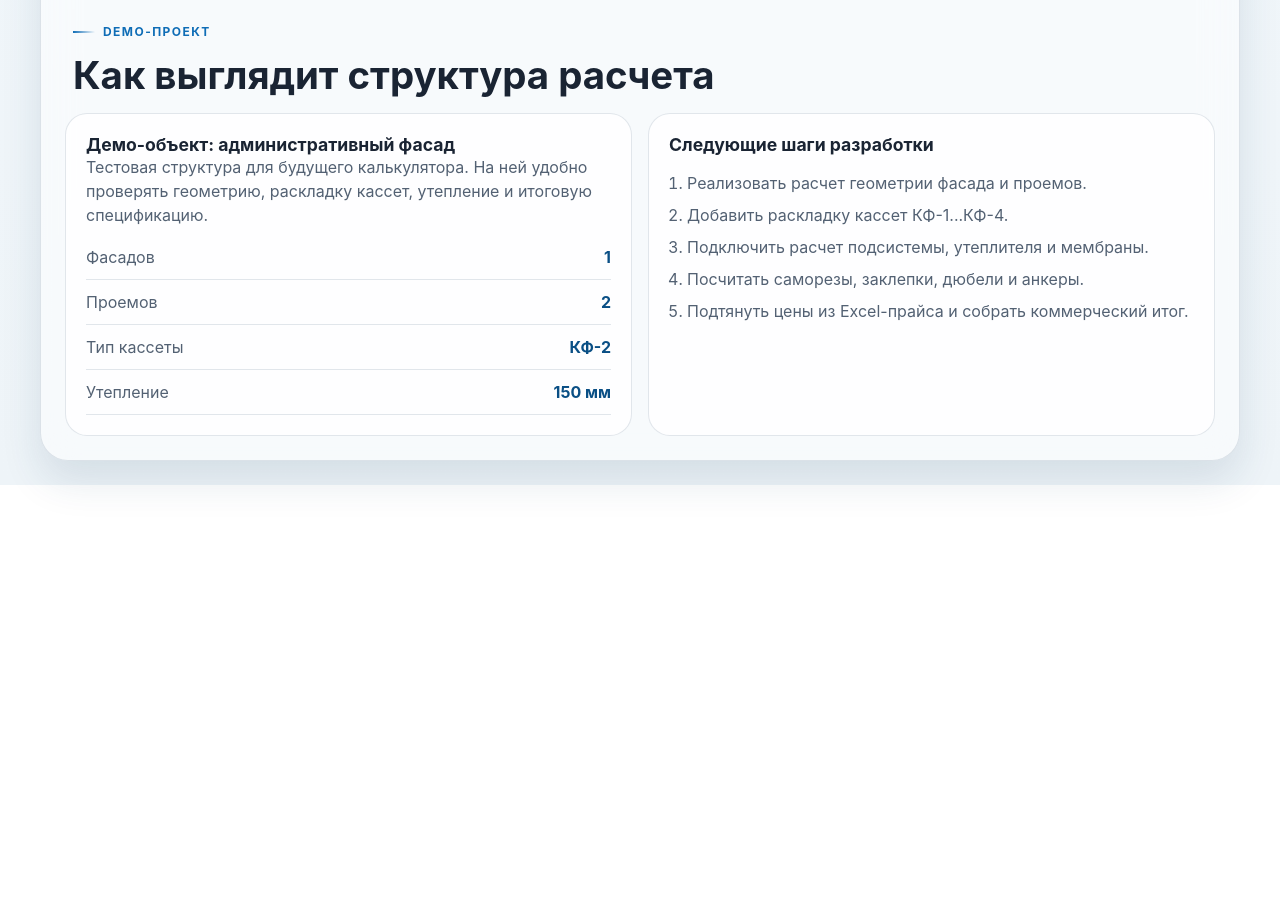
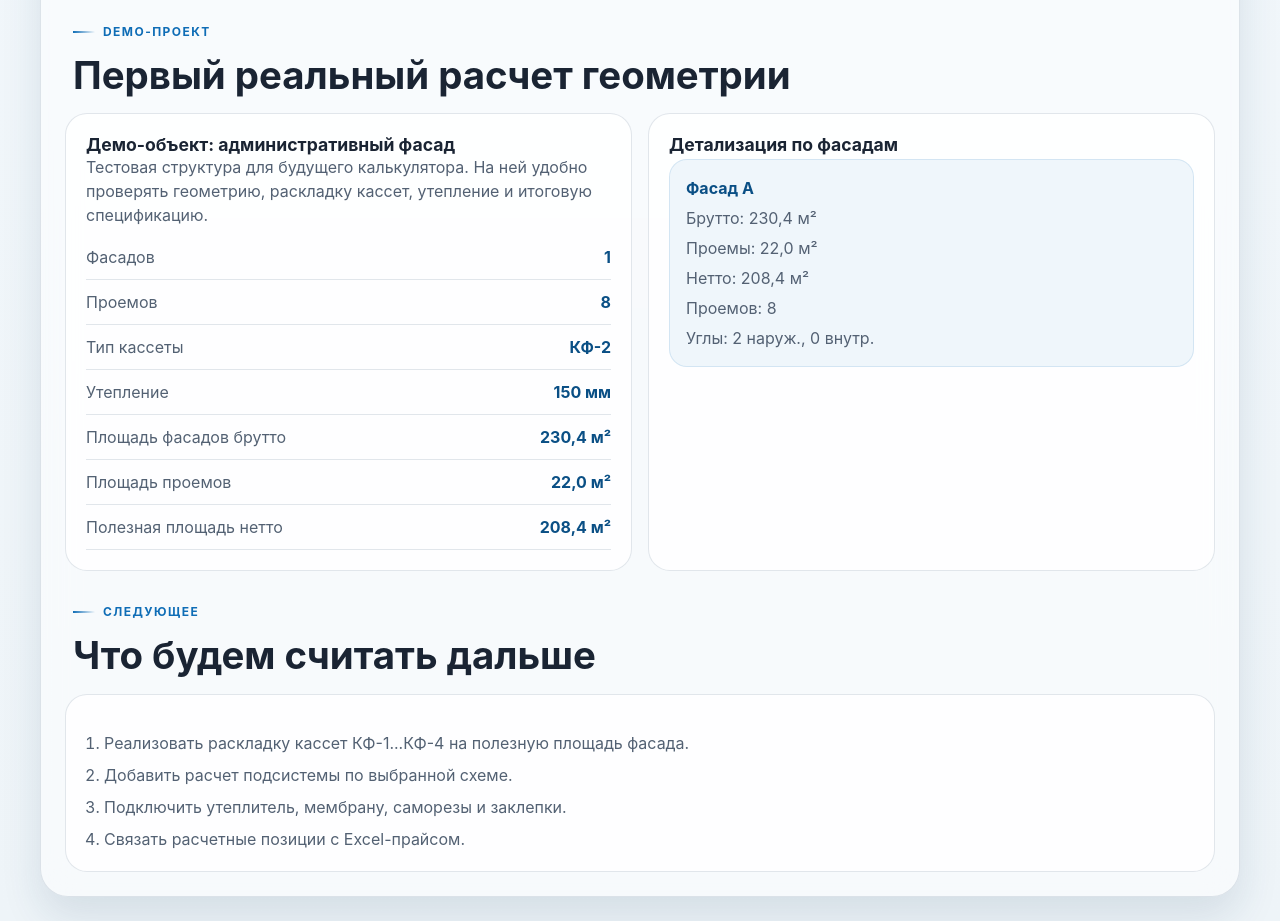
Before and after one commit to kilevoy/fasad, a React (Vite) app: page / in a window 1280 px wide. Shown: the part 2020-2941 px from the top of the page. Before the commit the page ends 2505 px from the top, so only its background shows below. Built offline with nearby package versions, Linux system fonts and the light colour scheme.

Commit message:
Add facade geometry calculation

```diff
--- a/src/App.tsx
+++ b/src/App.tsx
@@ -2,9 +2,11 @@ import './index.css'
 import { facadeCassetteTypes } from './entities/catalog/facade-cassette-types'
 import { inventoryModules } from './entities/catalog/inventory-modules'
 import { createDemoProject } from './features/calculator/model/create-demo-project'
+import { calculateProjectGeometry } from './features/calculator/model/geometry'
 import type { FacadeCassetteType } from './entities/project/types'
 
 const project = createDemoProject()
+const projectGeometry = calculateProjectGeometry(project)
 
 function formatArea(value: number) {
   return new Intl.NumberFormat('ru-RU', {
@@ -134,7 +136,7 @@ function App() {
         <section className="section">
           <div className="section-heading">
             <span className="section-kicker">Demo-проект</span>
-            <h2>Как выглядит структура расчета</h2>
+            <h2>Первый реальный расчет геометрии</h2>
           </div>
           <div className="grid two-up">
             <article className="card">
@@ -143,11 +145,11 @@ function App() {
               <dl className="spec-list">
                 <div>
                   <dt>Фасадов</dt>
-                  <dd>{formatInteger(project.facades.length)}</dd>
+                  <dd>{formatInteger(projectGeometry.facadeCount)}</dd>
                 </div>
                 <div>
                   <dt>Проемов</dt>
-                  <dd>{formatInteger(project.facades[0].openings.length)}</dd>
+                  <dd>{formatInteger(projectGeometry.totalOpeningCount)}</dd>
                 </div>
                 <div>
                   <dt>Тип кассеты</dt>
@@ -157,19 +159,54 @@ function App() {
                   <dt>Утепление</dt>
                   <dd>{project.insulation.thicknessMm} мм</dd>
                 </div>
+                <div>
+                  <dt>Площадь фасадов брутто</dt>
+                  <dd>{formatArea(projectGeometry.totalGrossAreaM2)} м²</dd>
+                </div>
+                <div>
+                  <dt>Площадь проемов</dt>
+                  <dd>{formatArea(projectGeometry.totalOpeningAreaM2)} м²</dd>
+                </div>
+                <div>
+                  <dt>Полезная площадь нетто</dt>
+                  <dd>{formatArea(projectGeometry.totalNetAreaM2)} м²</dd>
+                </div>
               </dl>
             </article>
             <article className="card">
-              <h3>Следующие шаги разработки</h3>
-              <ol className="numbered-list">
-                <li>Реализовать расчет геометрии фасада и проемов.</li>
-                <li>Добавить раскладку кассет КФ-1...КФ-4.</li>
-                <li>Подключить расчет подсистемы, утеплителя и мембраны.</li>
-                <li>Посчитать саморезы, заклепки, дюбели и анкеры.</li>
-                <li>Подтянуть цены из Excel-прайса и собрать коммерческий итог.</li>
-              </ol>
+              <h3>Детализация по фасадам</h3>
+              <div className="facade-metrics">
+                {projectGeometry.facades.map((facade) => (
+                  <div className="facade-metric-card" key={facade.facadeId}>
+                    <strong>{facade.facadeName}</strong>
+                    <span>Брутто: {formatArea(facade.grossAreaM2)} м²</span>
+                    <span>Проемы: {formatArea(facade.openingAreaM2)} м²</span>
+                    <span>Нетто: {formatArea(facade.netAreaM2)} м²</span>
+                    <span>Проемов: {formatInteger(facade.openingCount)}</span>
+                    <span>
+                      Углы: {formatInteger(facade.outsideCorners)} наруж.,{' '}
+                      {formatInteger(facade.insideCorners)} внутр.
+                    </span>
+                  </div>
+                ))}
+              </div>
             </article>
           </div>
+        </section>
+
+        <section className="section">
+          <div className="section-heading">
+            <span className="section-kicker">Следующее</span>
+            <h2>Что будем считать дальше</h2>
+          </div>
+          <article className="card">
+            <ol className="numbered-list">
+              <li>Реализовать раскладку кассет КФ-1...КФ-4 на полезную площадь фасада.</li>
+              <li>Добавить расчет подсистемы по выбранной схеме.</li>
+              <li>Подключить утеплитель, мембрану, саморезы и заклепки.</li>
+              <li>Связать расчетные позиции с Excel-прайсом.</li>
+            </ol>
+          </article>
         </section>
       </main>
     </div>
--- /dev/null
+++ b/src/features/calculator/model/geometry.ts
@@ -0,0 +1,96 @@
+import type { Facade, Opening, Project } from '../../../entities/project/types'
+
+export interface OpeningMetrics {
+  totalAreaM2: number
+  totalCount: number
+}
+
+export interface FacadeMetrics {
+  facadeId: string
+  facadeName: string
+  grossAreaM2: number
+  openingAreaM2: number
+  netAreaM2: number
+  openingCount: number
+  outsideCorners: number
+  insideCorners: number
+}
+
+export interface ProjectGeometryMetrics {
+  facadeCount: number
+  totalGrossAreaM2: number
+  totalOpeningAreaM2: number
+  totalNetAreaM2: number
+  totalOpeningCount: number
+  totalOutsideCorners: number
+  totalInsideCorners: number
+  facades: FacadeMetrics[]
+}
+
+function areaMm2ToM2(value: number) {
+  return value / 1_000_000
+}
+
+function calculateOpeningMetrics(openings: Opening[]): OpeningMetrics {
+  return openings.reduce(
+    (accumulator, opening) => {
+      const openingArea =
+        areaMm2ToM2(opening.widthMm * opening.heightMm) * opening.quantity
+
+      accumulator.totalAreaM2 += openingArea
+      accumulator.totalCount += opening.quantity
+
+      return accumulator
+    },
+    {
+      totalAreaM2: 0,
+      totalCount: 0,
+    },
+  )
+}
+
+function calculateFacadeMetrics(facade: Facade): FacadeMetrics {
+  const grossAreaM2 = areaMm2ToM2(facade.widthMm * facade.heightMm)
+  const openingMetrics = calculateOpeningMetrics(facade.openings)
+  const netAreaM2 = Math.max(grossAreaM2 - openingMetrics.totalAreaM2, 0)
+
+  return {
+    facadeId: facade.id,
+    facadeName: facade.name,
+    grossAreaM2,
+    openingAreaM2: openingMetrics.totalAreaM2,
+    netAreaM2,
+    openingCount: openingMetrics.totalCount,
+    outsideCorners: facade.outsideCorners,
+    insideCorners: facade.insideCorners,
+  }
+}
+
+export function calculateProjectGeometry(project: Project): ProjectGeometryMetrics {
+  const facadeMetrics = project.facades.map(calculateFacadeMetrics)
+
+  return facadeMetrics.reduce(
+    (accumulator, facade) => {
+      accumulator.facadeCount += 1
+      accumulator.totalGrossAreaM2 += facade.grossAreaM2
+      accumulator.totalOpeningAreaM2 += facade.openingAreaM2
+      accumulator.totalNetAreaM2 += facade.netAreaM2
+      accumulator.totalOpeningCount += facade.openingCount
+      accumulator.totalOutsideCorners += facade.outsideCorners
+      accumulator.totalInsideCorners += facade.insideCorners
+      accumulator.facades.push(facade)
+
+      return accumulator
+    },
+    {
+      facadeCount: 0,
+      totalGrossAreaM2: 0,
+      totalOpeningAreaM2: 0,
+      totalNetAreaM2: 0,
+      totalOpeningCount: 0,
+      totalOutsideCorners: 0,
+      totalInsideCorners: 0,
+      facades: [] as FacadeMetrics[],
+    },
+  )
+}
--- a/src/index.css
+++ b/src/index.css
@@ -268,6 +268,26 @@ h3 {
   font-weight: 700;
 }
 
+.facade-metrics {
+  display: grid;
+  gap: 12px;
+  margin-top: 4px;
+}
+
+.facade-metric-card {
+  display: grid;
+  gap: 6px;
+  padding: 16px;
+  border-radius: 18px;
+  background: rgba(15, 109, 182, 0.06);
+  border: 1px solid rgba(15, 109, 182, 0.12);
+  color: var(--text-soft);
+}
+
+.facade-metric-card strong {
+  color: var(--brand-strong);
+}
+
 @media (max-width: 1100px) {
   .cassette-grid,
   .three-up {
```
